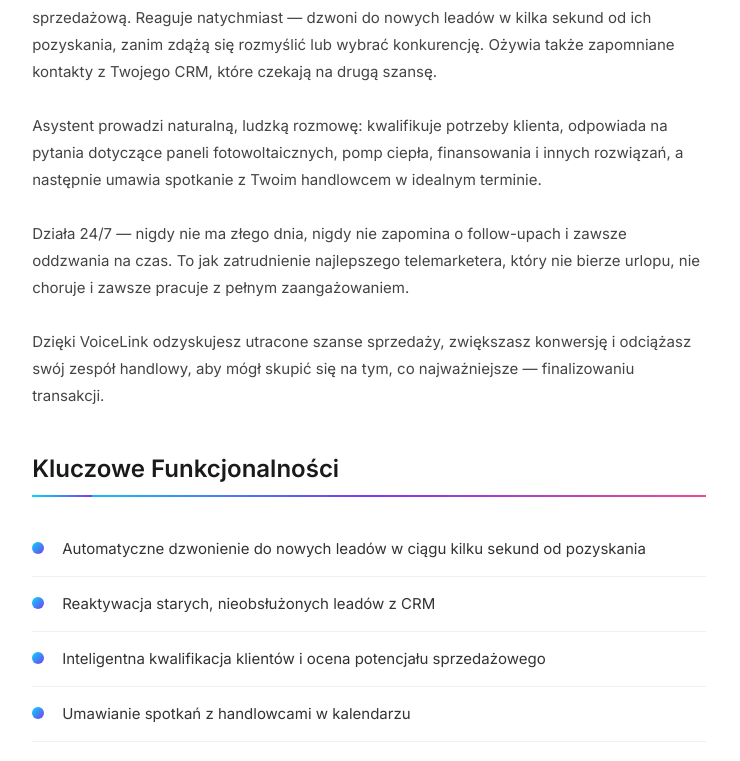
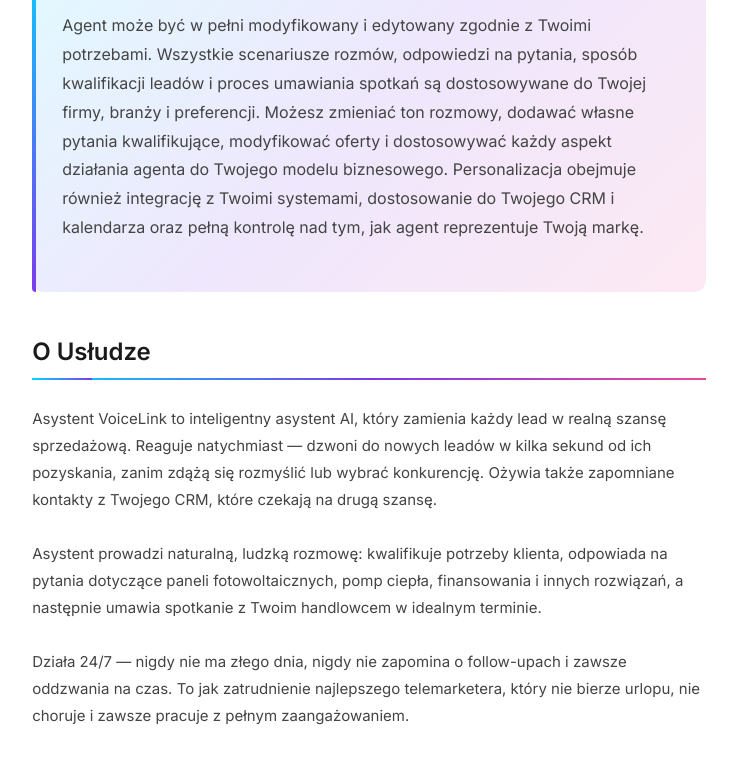
Before and after one commit to voicelink-pro/ofertafoto, a plain HTML site: page index.html in a window 1280 px wide. Shown: the part 191-952 px from the top of the page, without its empty margins (271-1011 px from the left). Drawn offline with Linux system fonts and the light colour scheme.

Commit message:
Update index.html

```diff
--- a/index.html
+++ b/index.html
@@ -437,6 +437,15 @@
 
         <!-- Main Content -->
         <div class="content">
+            <!-- Personalizacja i modyfikacja -->
+            <div class="section">
+                <div class="highlight-box" style="background: linear-gradient(135deg, rgba(0, 217, 255, 0.12) 0%, rgba(124, 58, 237, 0.12) 50%, rgba(236, 72, 153, 0.12) 100%); padding: 30px; margin-bottom: 30px;">
+                    <div class="text-content" style="font-size: 16px; line-height: 1.8;">
+                        <strong style="color: #7C3AED; font-size: 18px; display: block; margin-bottom: 15px;">Pełna personalizacja i modyfikacja agenta</strong>
+                        Agent może być w pełni modyfikowany i edytowany zgodnie z Twoimi potrzebami. Wszystkie scenariusze rozmów, odpowiedzi na pytania, sposób kwalifikacji leadów i proces umawiania spotkań są dostosowywane do Twojej firmy, branży i preferencji. Możesz zmieniać ton rozmowy, dodawać własne pytania kwalifikujące, modyfikować oferty i dostosowywać każdy aspekt działania agenta do Twojego modelu biznesowego. Personalizacja obejmuje również integrację z Twoimi systemami, dostosowanie do Twojego CRM i kalendarza oraz pełną kontrolę nad tym, jak agent reprezentuje Twoją markę.
+                    </div>
+                </div>
+            </div>
             <!-- Opis usługi -->
             <div class="section">
                 <h2 class="section-title">O Usłudze</h2>
```
